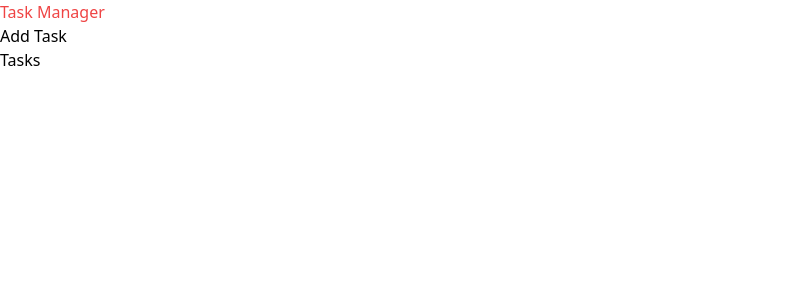
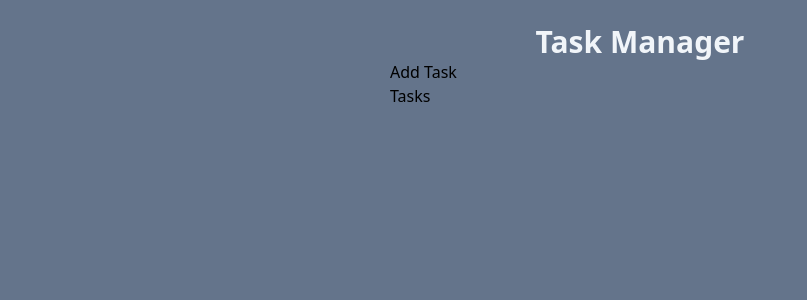
Before and after one commit to luis-paulo-tdo/estudo-react-gerenciador-tarefas, a React (Vite) app: page / in a window 1280 px wide. Shown: the top 300 px of the page, without its empty margins (0-807 px from the left). Built offline with nearby package versions, Linux system fonts and the light colour scheme.

Commit message:
Estilização inicial da tela principal e do título.

```diff
--- a/src/App.jsx
+++ b/src/App.jsx
@@ -6,10 +6,14 @@
   const [message, setMessage] = useState("Olá, Mundo!");
 
   return (
-    <div>
-      <h1 className="text-red-500">Task Manager</h1>
-      <AddTask />
-      <Tasks />
+    <div className="w-screen h-screen bg-slate-500 flex justify-center p-6">
+      <div className="w-[500px]">
+        <h1 className="text-3xl text-slate-100 font-bold text-center">
+          Task Manager
+        </h1>
+        <AddTask />
+        <Tasks />
+      </div>
     </div>
   );
 }
```
